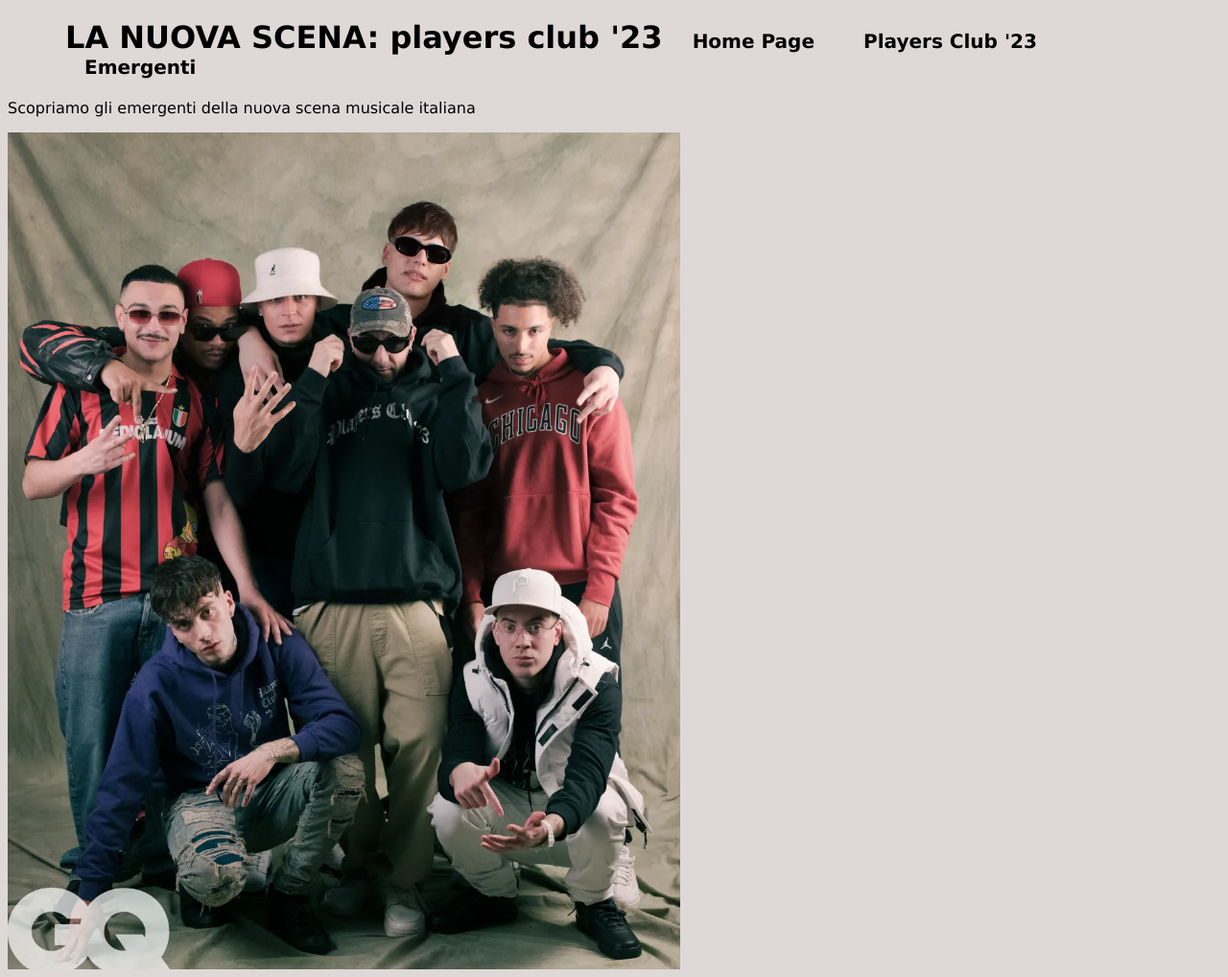
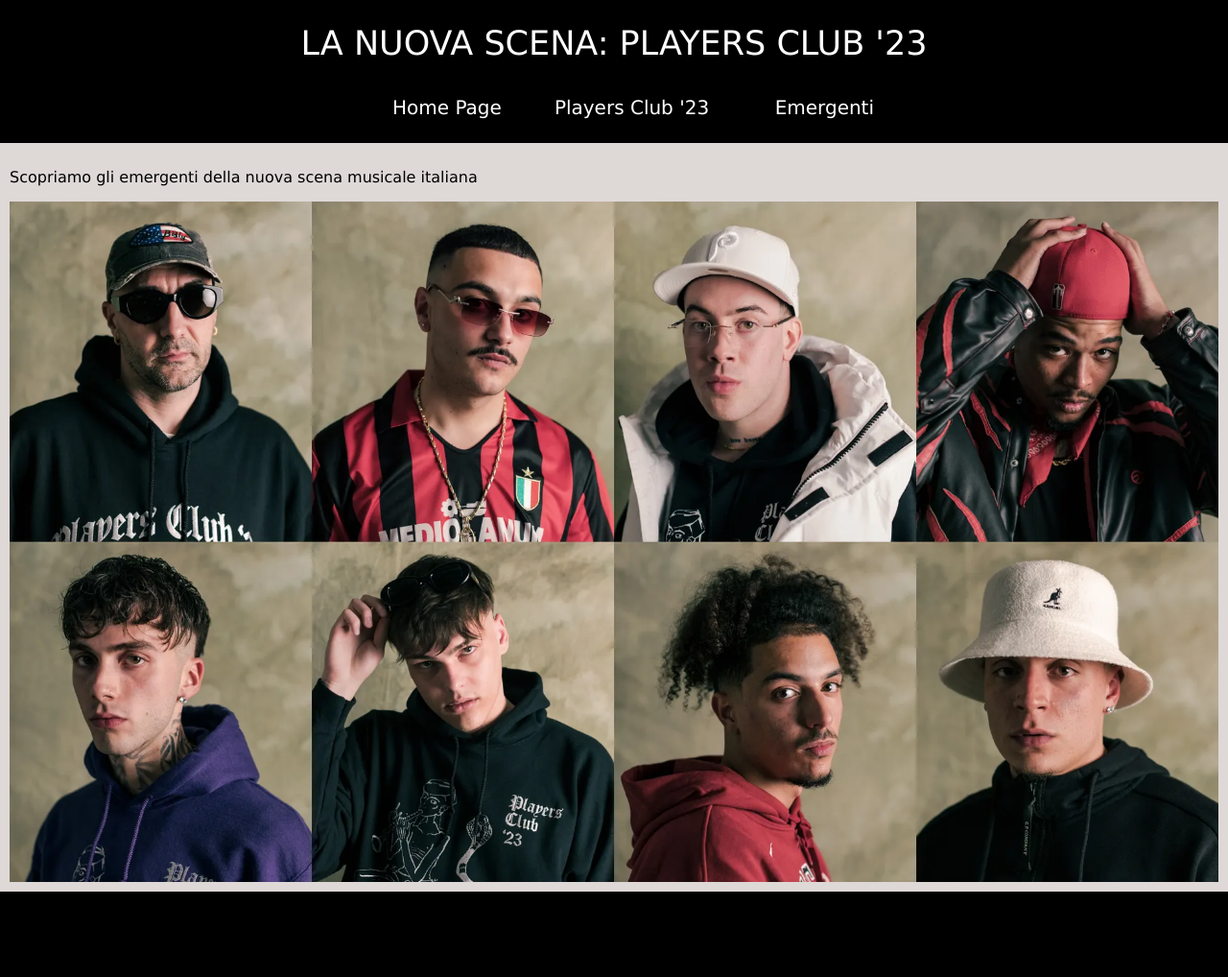
Before and after one commit to alessandromontrasio/progettohtml, a PHP site: page /progettohtml.html in a window 1280 px wide. Shown: the whole page at 96% size. After the commit the page ends 929 px from the top, so only its background shows below. Run offline with PHP 8.4, Linux system fonts and the light colour scheme.

Commit message:
sistemate-pagine

```diff
--- a/progettohtml.html
+++ b/progettohtml.html
@@ -7,21 +7,21 @@
     <body>
 
         <header>
+            <a href="progettohtml.html" class="tit"> LA NUOVA SCENA: PLAYERS CLUB '23</a>
 
-                <ul id="menu">
-                    <h1>LA NUOVA SCENA: players club '23
-                    <li> <a href="progettohtml.html"> Home Page</a> </li>
-                    <li> <a href="Players Club '23.html"> Players Club '23</a> </li>
-                    <li> <a href="Emergenti.html"> Emergenti</a></li>
-                </ul>
-            </h1>
+            <ul id="menu">
+
+                <li> <a href="progettohtml.html"> Home Page</a> </li>
+                <li> <a href="Players Club '23.html"> Players Club '23</a> </li>
+              s  <li> <a href="Emergenti.html"> Emergenti</a></li>
+            </ul>
 
         </header>
-
+    <main class="cont">
         <p>Scopriamo gli emergenti della nuova scena musicale italiana</p>
 
         <!-- <a href="https://tetris.com/play-tetris">vai a tetris</a> -->
-        <img src="foto-tutti.png" alt="">
+        <img class="tit" src="pc23-orizz.png" alt="">
         <!-- <ul>
             <li>primo elemento della lista</li>
             <li>secondo elemento della lista</li>
@@ -30,5 +30,5 @@
         </ul> -->
 
 
-
+    </main>
 </body></html>
--- a/style.css
+++ b/style.css
@@ -1,10 +1,12 @@
+*{box-sizing: border-box;}
+body,
+html{padding: 0; margin: 0;}
 body{
     background: #ded8d7;
-    font-family: Verdana, Geneva, Tahoma, sans-serif;
+    font-family: Verdana;
 }
-
 a{
-    color: black;
+    color: white;
     text-decoration: none;
 }
 /* .menu{
@@ -13,9 +15,25 @@ a{
     border: 2px solid black;
 } */
 
+header{background: black; padding: 25px 20px 5px 20px;}
+
+.cont{
+    padding: 10px;
+}
+.tit{
+    text-align: center;
+    width: 100%;
+    display: block;
+    font-size: 35px;
+}
+
 #menu{
-    /* text-align: center;  */
-    margin: 20px;
+    text-align: center;
+    margin: 35px 20px 20px 20px;
 }
 #menu li{display: inline;}
-#menu li a{margin: 20px; font-size: 20;}
+#menu li a{
+    margin: 25px;
+    font-size: 20px;
+
+}
```
Also changed, not shown: Emergenti.html (+7 -7 lines), Players Club '23.html (+7 -7 lines), pc23-orizz.png (added).
